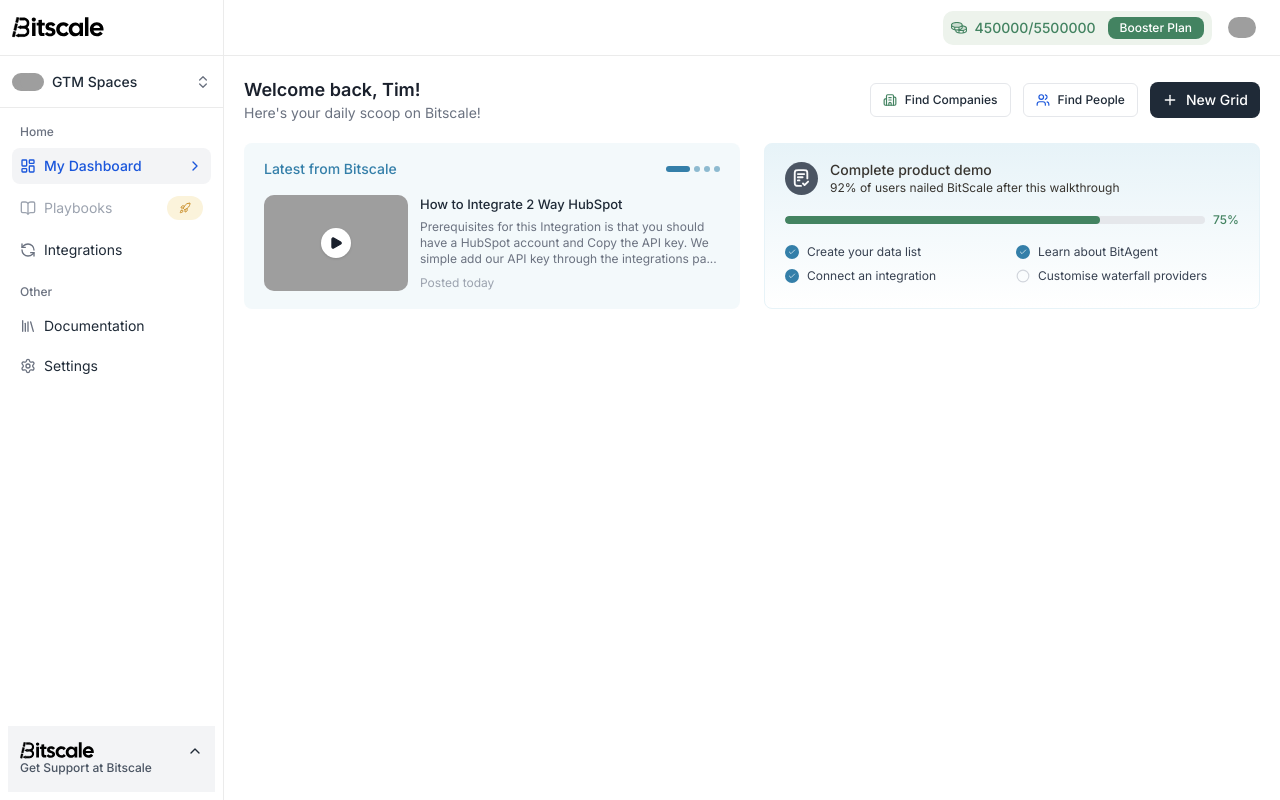
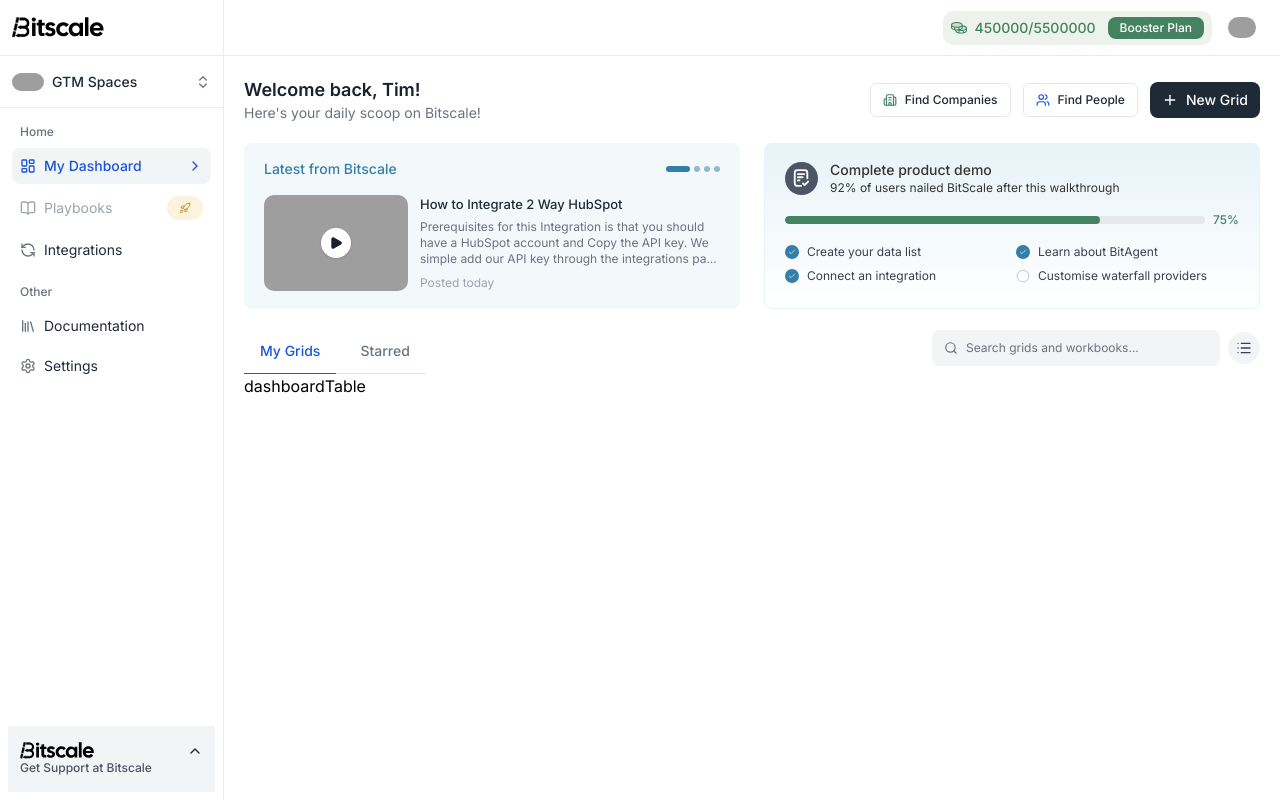
Before and after one commit to HarshalMargaj/bitscale-frontend-assignment, a Next.js app: page /dashboard in a window 1280 px wide. Built offline with nearby package versions, Linux system fonts and the light colour scheme; grey boxes are pictures that could not be loaded.

Commit message:
feat: add DashboardTabs component with search and tab switching

```diff
--- a/app/dashboard/page.tsx
+++ b/app/dashboard/page.tsx
@@ -1,4 +1,5 @@
 import DashboardHeader from "@/components/dashboard/dashboardHeader";
+import DashboardTabs from "@/components/dashboard/dashboardTabs";
 import LatestFromBitscale from "@/components/dashboard/latestFromBitscale";
 import ProductDemoCard from "@/components/dashboard/productDemoCard";
 import React from "react";
@@ -15,6 +16,9 @@
 					<ProductDemoCard />
 				</div>
 			</div>
+			<div>
+				<DashboardTabs />
+			</div>
 		</div>
 	);
 };
--- /dev/null
+++ b/components/dashboard/dashboardTable.tsx
@@ -0,0 +1,7 @@
+import React from "react";
+
+const dashboardTable = () => {
+	return <div>dashboardTable</div>;
+};
+
+export default dashboardTable;
--- /dev/null
+++ b/components/dashboard/dashboardTabs.tsx
@@ -0,0 +1,57 @@
+"use client";
+
+import { Search, List } from "lucide-react";
+import { useState } from "react";
+import DashboardTable from "./dashboardTable";
+
+const tabs = ["My Grids", "Starred"];
+
+const DashboardTabs = () => {
+	const [activeTab, setActiveTab] = useState("My Grids");
+	const [search, setSearch] = useState("");
+
+	return (
+		<div>
+			<div className="flex items-center justify-between ">
+				<div className="flex items-center border-b border-border gap-2">
+					{tabs.map(tab => (
+						<button
+							key={tab}
+							onClick={() => setActiveTab(tab)}
+							className={`px-4 py-3 text-sm font-medium cursor-pointer transition-colors
+              ${
+					activeTab === tab
+						? "text-text-active border-b border-text-active -mb-px"
+						: "text-text-muted hover:text-text-secondary"
+				}`}
+						>
+							{tab}
+						</button>
+					))}
+				</div>
+
+				<div className="flex items-center gap-2 pb-2">
+					<div className="flex items-center gap-2 bg-surface-subtle rounded-sm px-3 py-2 w-72 h-9">
+						<Search
+							size={14}
+							className="text-text-muted shrink-0"
+						/>
+						<input
+							type="text"
+							placeholder="Search grids and workbooks..."
+							value={search}
+							onChange={e => setSearch(e.target.value)}
+							className="bg-transparent text-xs text-text-secondary placeholder:text-text-muted placeholder:text-xs outline-none w-full"
+						/>
+					</div>
+					<button className="p-2 w-8 h-8 rounded-full  bg-surface-subtle cursor-pointer">
+						<List size={16} className="text-icon-secondary" />
+					</button>
+				</div>
+			</div>
+			{activeTab === "My Grids" && <DashboardTable />}
+		</div>
+	);
+};
+
+export default DashboardTabs;
```
